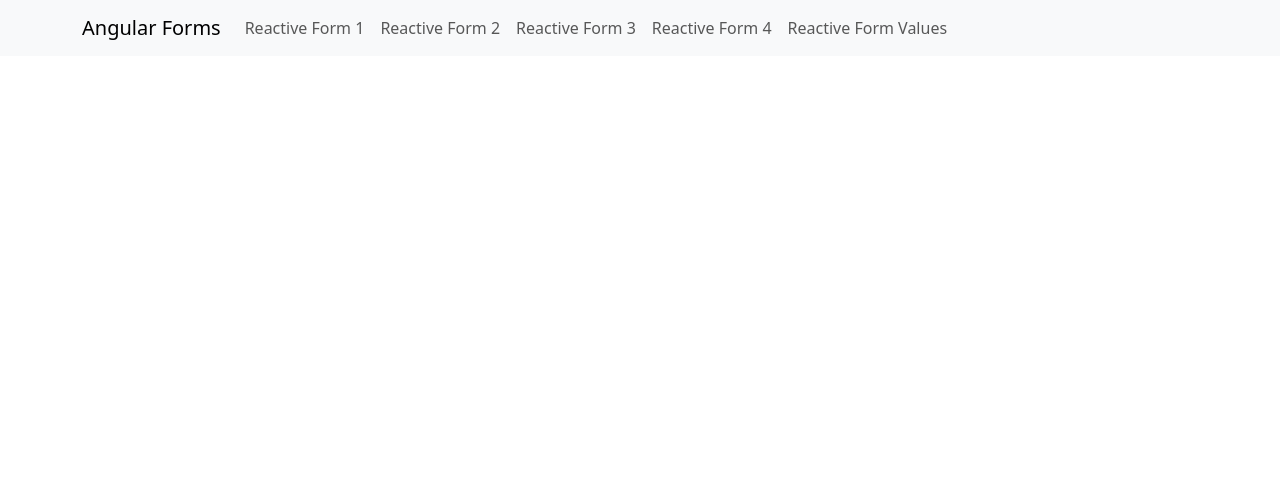
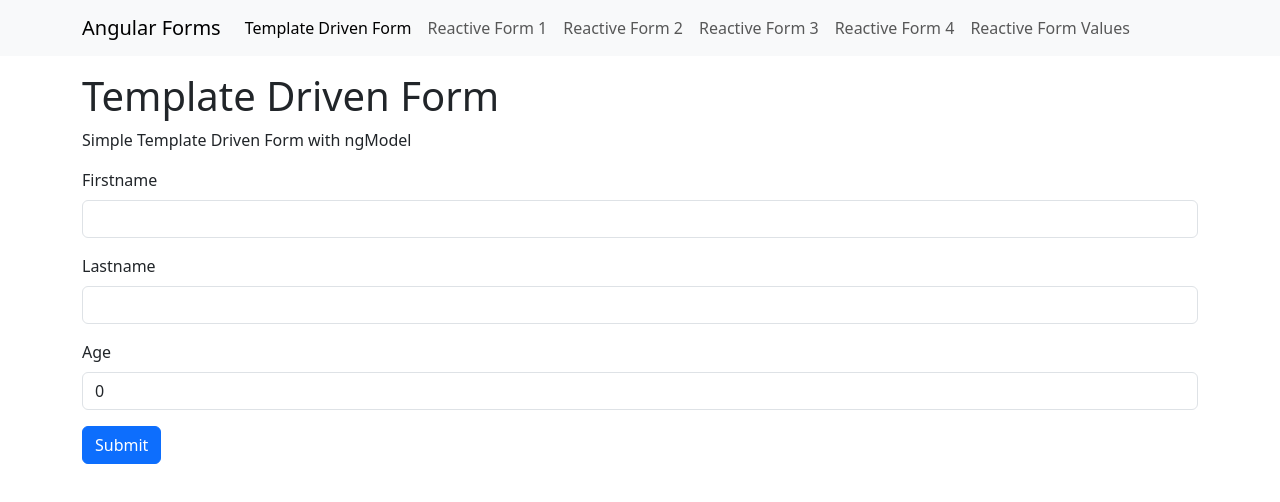
Before and after one commit to GaetanRouzies/angular-forms, an Angular app: page /template-driven-form in a window 1280 px wide. Before the commit this address led to /. Shown: the top 502 px of the page. Built offline with nearby package versions, Linux system fonts and the light colour scheme.

Commit message:
Add Template Driven Form

```diff
--- a/src/app/app.component.html
+++ b/src/app/app.component.html
@@ -2,6 +2,9 @@
   <div class="container">
     <a class="navbar-brand" href="#">Angular Forms</a>
     <ul class="navbar-nav me-auto mb-2 mb-lg-0">
+      <li class="nav-item">
+        <a class="nav-link" routerLinkActive="active" [routerLink]="'template-driven-form'">Template Driven Form</a>
+      </li>
       <li class="nav-item">
         <a class="nav-link" routerLinkActive="active" [routerLink]="'reactive-form-1'">Reactive Form 1</a>
       </li>
--- a/src/app/app.routes.ts
+++ b/src/app/app.routes.ts
@@ -4,8 +4,10 @@
 import { ReactiveForm3Component } from './reactive-form-3/reactive-form3.component';
 import { ReactiveForm4Component } from './reactive-form-4/reactive-form4.component';
 import { ReactiveFormValuesComponent } from './reactive-form-values/reactive-form-values.component';
+import { TemplateDrivenFormComponent } from './template-driven-form/template-driven-form.component';
 
 export const routes: Routes = [
+  { path: 'template-driven-form', component: TemplateDrivenFormComponent },
   { path: 'reactive-form-1', component: ReactiveForm1Component },
   { path: 'reactive-form-2', component: ReactiveForm2Component },
   { path: 'reactive-form-3', component: ReactiveForm3Component },
--- a/src/app/reactive-form-values/reactive-form-values.component.ts
+++ b/src/app/reactive-form-values/reactive-form-values.component.ts
@@ -2,7 +2,7 @@
 import { FormGroup, FormControl, ReactiveFormsModule } from '@angular/forms';
 
 @Component({
-  selector: 'app-reactive-form-1',
+  selector: 'app-reactive-form-values',
   standalone: true,
   templateUrl: './reactive-form-values.component.html',
   imports: [ReactiveFormsModule],
--- /dev/null
+++ b/src/app/template-driven-form/template-driven-form.component.html
@@ -0,0 +1,19 @@
+<h1>Template Driven Form</h1>
+<p>Simple Template Driven Form with ngModel</p>
+
+<form (ngSubmit)="onSubmit()">
+  <div class="mb-3">
+    <label class="form-label">Firstname</label>
+    <input type="text" [(ngModel)]="firstname" name="firstname" class="form-control" />
+  </div>
+  <div class="mb-3">
+    <label class="form-label">Lastname</label>
+    <input type="text" [(ngModel)]="lastname" name="lastname" class="form-control" />
+  </div>
+  <div class="mb-3">
+    <label class="form-label">Age</label>
+    <input type="number" [(ngModel)]="age" name="age" class="form-control" />
+  </div>
+
+  <button type="submit" class="btn btn-primary">Submit</button>
+</form>
--- /dev/null
+++ b/src/app/template-driven-form/template-driven-form.component.ts
@@ -0,0 +1,20 @@
+import { Component } from '@angular/core';
+import { FormsModule } from '@angular/forms';
+
+@Component({
+  selector: 'app-template-driven-form',
+  standalone: true,
+  templateUrl: './template-driven-form.component.html',
+  imports: [FormsModule],
+})
+export class TemplateDrivenFormComponent {
+  firstname = '';
+  lastname = '';
+  age = 0;
+
+  onSubmit() {
+    console.log('firstname', this.firstname);
+    console.log('lastname', this.lastname);
+    console.log('age', this.age);
+  }
+}
```
